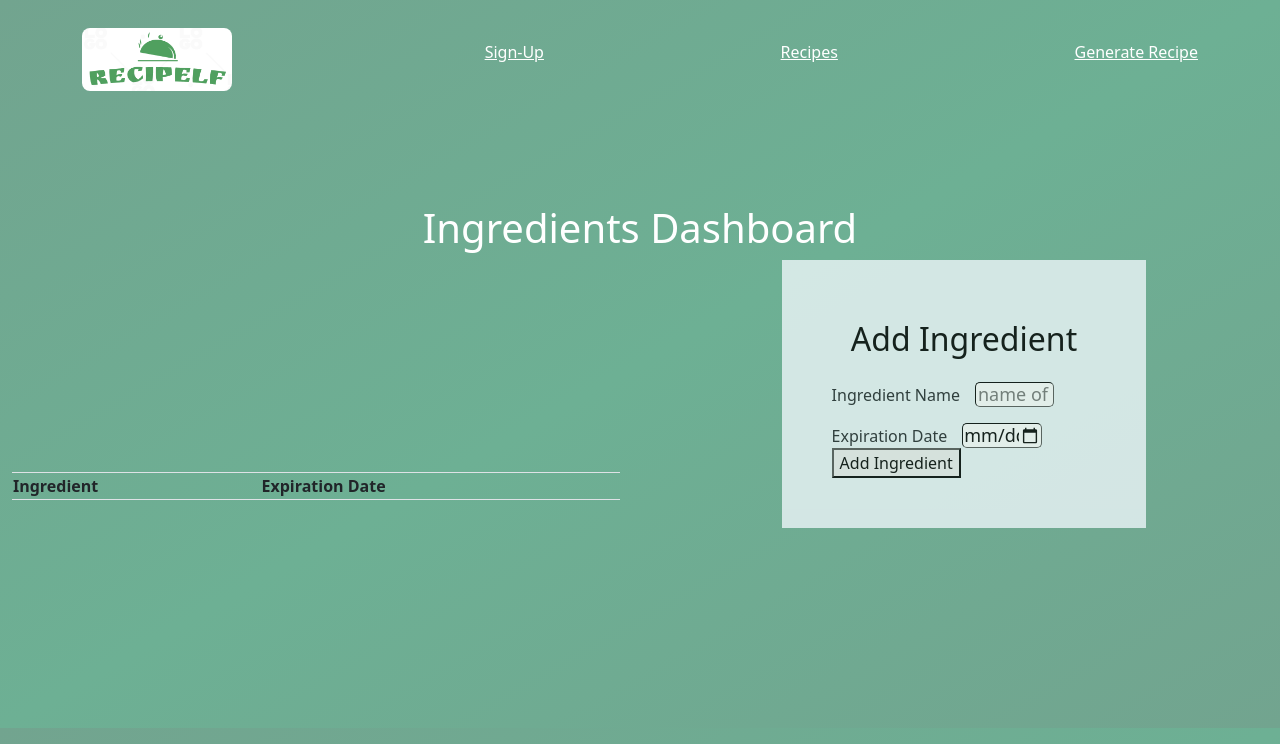
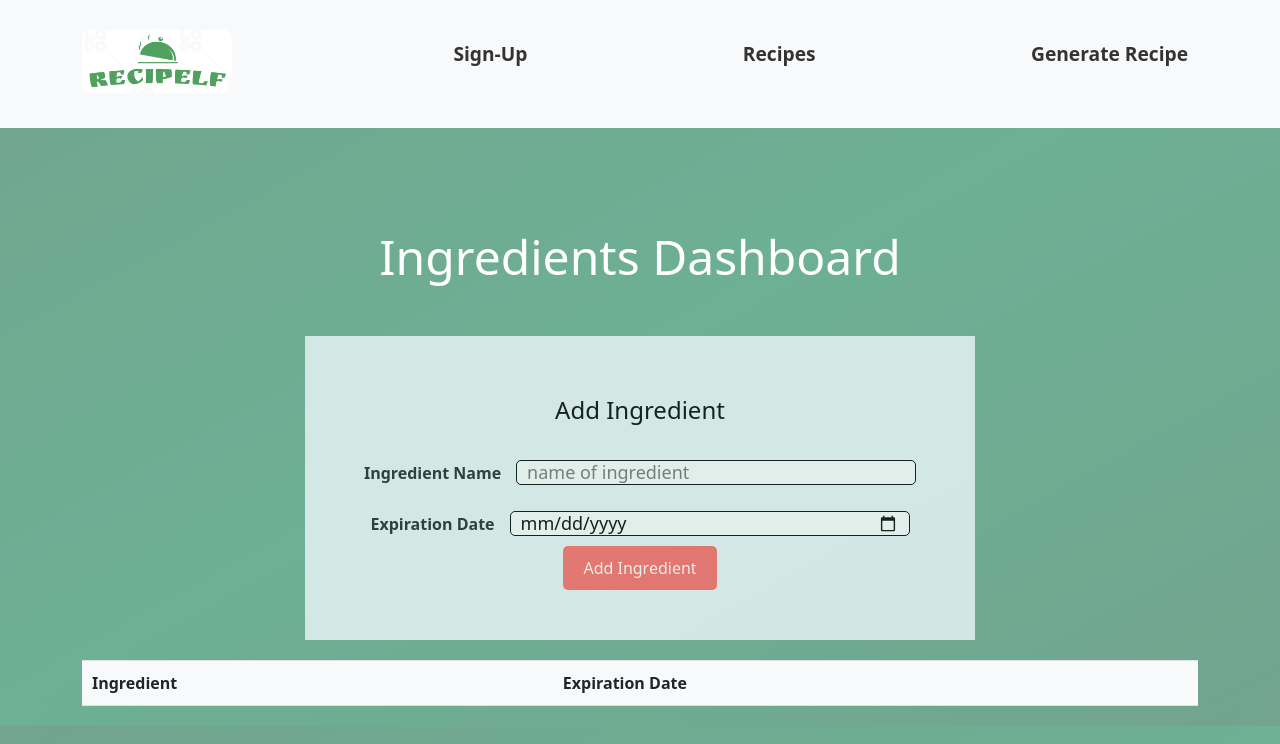
Before and after one commit to mingjm3/recip_elf, a React (Create React App) app in the folder frontend/: page / in a window 1280 px wide. Shown: the top 744 px of the page. Built offline with nearby package versions, Linux system fonts and the light colour scheme.

Commit message:
[feat] beautify the frontend

```diff
--- a/frontend/src/HomePage.css
+++ b/frontend/src/HomePage.css
@@ -5,6 +5,12 @@
   flex-direction: column;
   align-items: center;
 }
+
+.prompt p{
+  font-size: 1.5rem;
+  font-weight: bold;
+}
+
 .text {
   font: Ariel;
   font-size: 30px;
@@ -57,3 +63,7 @@ body {
   font-size: 20px;
   white-space: pre-wrap;
 }
+
+.g button {
+  background-color: #ff6b6b;
+}
--- a/frontend/src/HomePage.js
+++ b/frontend/src/HomePage.js
@@ -33,7 +33,6 @@ function HomePage() {
         <Elfbar />
         </div>
         <div className="line-4">
-          <hr />
         </div>
 
         <div className="prompt">
--- /dev/null
+++ b/frontend/src/IngredientPage.css
@@ -0,0 +1,36 @@
+.profile {
+    width: 100%;
+}
+
+h1 {
+    font-size: 3rem;
+    margin-bottom: 50px;
+}
+
+table {
+    width: 100%;
+    border-collapse: collapse;
+}
+
+th, td {
+    padding: 10px;
+    text-align: left;
+}
+
+th {
+    background-color: #f8f9fa;
+    font-weight: bold;
+}
+
+tr:nth-child(even) {
+    background-color: #f8f9fa;
+}
+
+tr:hover {
+    background-color: #f0f0f0;
+}
+
+.container {
+    margin-bottom: 20px;
+    height: 100%;
+}
--- a/frontend/src/IngredientPage.js
+++ b/frontend/src/IngredientPage.js
@@ -1,3 +1,4 @@
+import "./IngredientPage.css";
 import Elfbar from "./components/Elfbar";
 import Container from "react-bootstrap/Container";
 import Stack from "react-bootstrap/Stack";
@@ -21,7 +22,10 @@ function IngredientPage() {
     <div className="profile">
       <Elfbar />
       <h1>Ingredients Dashboard</h1>
-      <Stack direction="horizontal" gap={3}>
+      <div direction="horizontal" gap={3}>
+        <Container>
+          <IngredientForm />
+        </Container>
         <Container>
           <Table striped bordered hover>
             <thead>
@@ -31,10 +35,7 @@ function IngredientPage() {
             <tbody>{tableRows}</tbody>
           </Table>
         </Container>
-        <Container>
-          <IngredientForm />
-        </Container>
-      </Stack>
+      </div>
     </div>
   )
 }
--- /dev/null
+++ b/frontend/src/components/Elfbar.css
@@ -0,0 +1,22 @@
+.nav {
+    background-color: #f8f9fa;
+    padding: 10px 0;
+    width: 100%;
+}
+
+.logo {
+    width: 150px;
+    height: auto;
+}
+
+.sign-up {
+    color: #333;
+    margin-right: 10px;
+    text-decoration: none;
+    font-size: larger;
+    font-weight: bold;
+}
+
+.sign-up:hover {
+    color: #ff6b6b;
+}
--- a/frontend/src/components/Elfbar.js
+++ b/frontend/src/components/Elfbar.js
@@ -1,3 +1,4 @@
+import './Elfbar.css'
 import Container from "react-bootstrap/Container";
 import Navbar from "react-bootstrap/Navbar";
 import logo from "../n.png";
--- /dev/null
+++ b/frontend/src/components/IngredientForm.css
@@ -0,0 +1,37 @@
+form {
+  display: flex;
+  flex-direction: column;
+  align-items: center;
+}
+
+h2 {
+  font-size: 24px;
+  margin-bottom: 20px;
+}
+
+label {
+  font-weight: bold;
+  margin-bottom: 5px;
+}
+
+input {
+  width: 400px;
+  height: 100px;
+  padding: 10px;
+  margin-bottom: 10px;
+  border-radius: 5px;
+  border: 1px solid #ccc;
+}
+
+button {
+  background-color: #ff6b6b;
+  color: #fff;
+  border: none;
+  padding: 10px 20px;
+  border-radius: 5px;
+  cursor: pointer;
+}
+
+button:hover {
+  background-color: #ff4f4f;
+}
--- a/frontend/src/components/IngredientForm.js
+++ b/frontend/src/components/IngredientForm.js
@@ -1,3 +1,4 @@
+import './IngredientForm.css'
 import { React, useContext } from "react";
 import { useState } from "react";
 import { IngredientsContext } from "./IngredientsProvider";
--- a/frontend/src/profile.css
+++ b/frontend/src/profile.css
@@ -1,5 +1,4 @@
 input {
-  width: 30%;
   height: 25px;
   margin-top: 16px;
   background-color: FFFFFA;
@@ -31,7 +30,6 @@ form {
   padding: 50px;
   margin-left: 20%;
   margin-right: 20%;
-  margin-bottom: 200px;
 }
 .profile {
   background-image: linear-gradient(to bottom right, #72a48f, #6db094, #72a48f);
```
